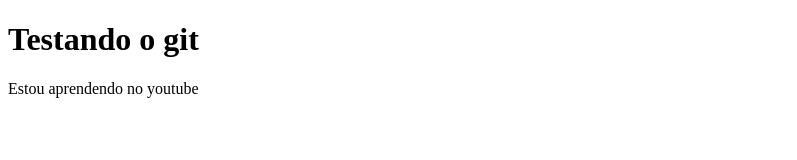
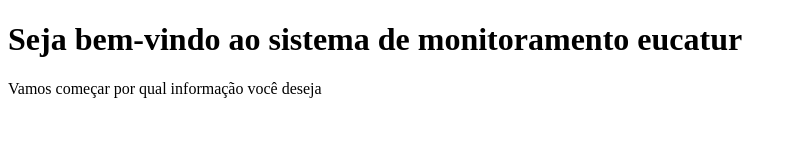
Before and after one commit to noguxibr/site_monitoramento, a plain HTML site: page index.html in a window 1280 px wide. Shown: the whole page, without its empty margins (0-797 px from the left). Drawn offline with Linux system fonts and the light colour scheme.

Commit message:
Atualizei o título da página e alterei o cabeçalho com o parágrafo

```diff
--- a/index.html
+++ b/index.html
@@ -3,10 +3,10 @@
 <head>
     <meta charset="UTF-8">
     <meta name="viewport" content="width=device-width, initial-scale=1.0">
-    <title>Document</title>
+    <title>Monitoramento eucatur</title>
 </head>
 <body>
-    <h1>Testando o git</h1>
-    <p>Estou aprendendo no youtube</p>
+    <h1>Seja bem-vindo ao sistema de monitoramento eucatur</h1>
+    <p>Vamos começar por qual informação você deseja</p>
 </body>
 </html>
```
